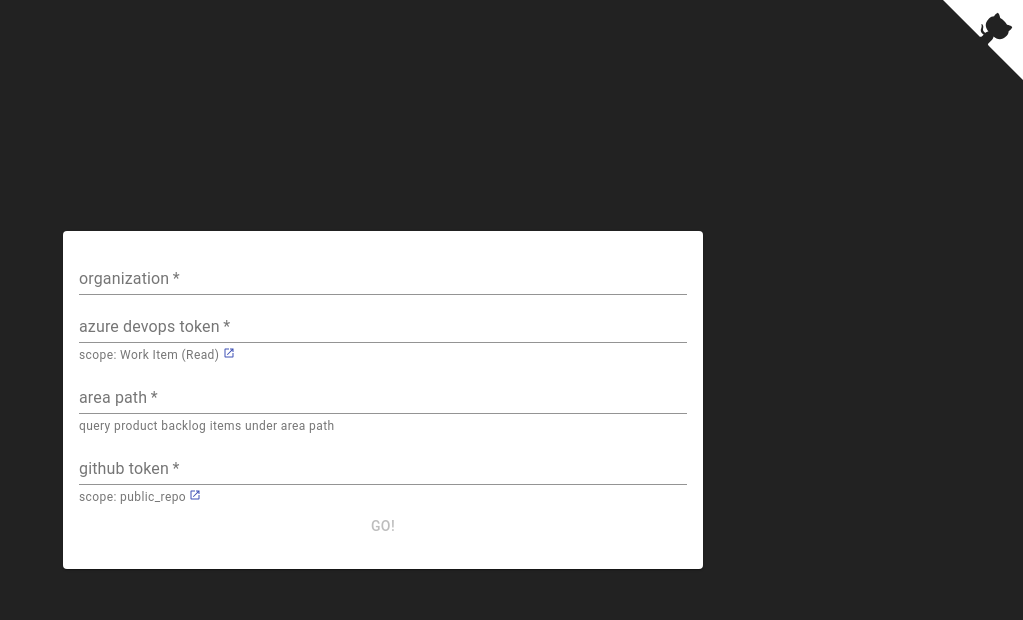
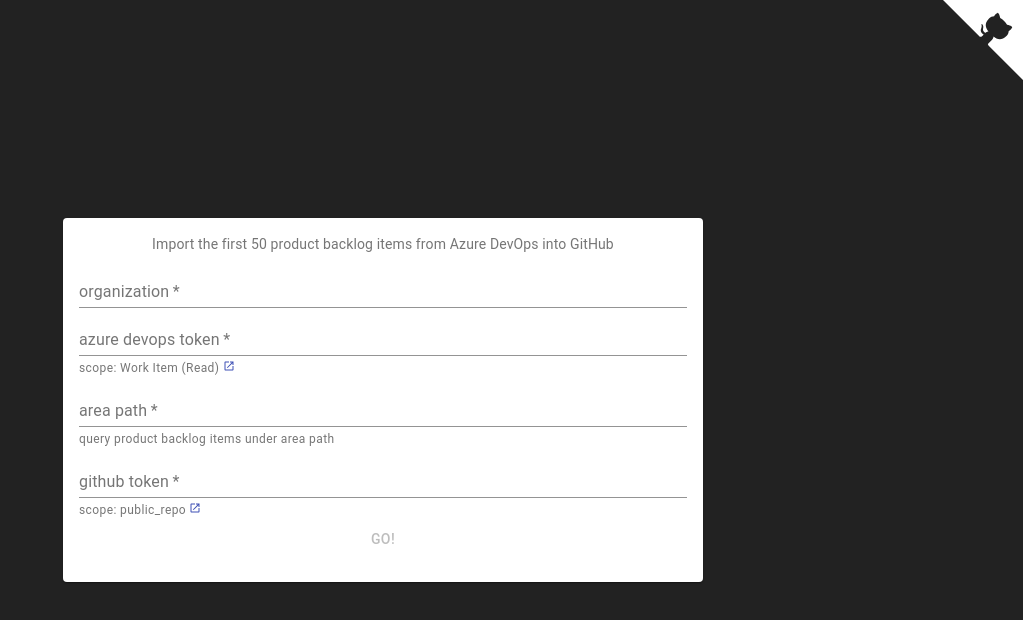
Before and after one commit to riezebosch/azdev2gh, a React (Create React App) app in the folder Functions.Frontend/: page / in a window 1280 px wide. Shown: the top 620 px of the page, without its empty margins (257-1280 px from the left). Built offline with nearby package versions, Linux system fonts and the light colour scheme.

Commit message:
feat(html): title in card content

```diff
--- a/Functions.Frontend/src/App.tsx
+++ b/Functions.Frontend/src/App.tsx
@@ -9,7 +9,8 @@ import {
   CircularProgress,
   CardContent,
   Box,
-  Link
+  Link,
+  Typography
 } from "@material-ui/core";
 import { Alert } from "@material-ui/lab";
 import LaunchIcon from "@material-ui/icons/Launch";
@@ -28,6 +29,14 @@ function App() {
         <Box width={1 / 2}>
           <Card>
             <CardContent>
+              <Typography
+                style={{ fontSize: 14 }}
+                color="textSecondary"
+                gutterBottom
+              >
+                Import the first 50 product backlog items from Azure DevOps into
+                GitHub
+              </Typography>
               <form
                 onSubmit={e => {
                   e.preventDefault(); // prevent from onSubmit errors in tests
```
